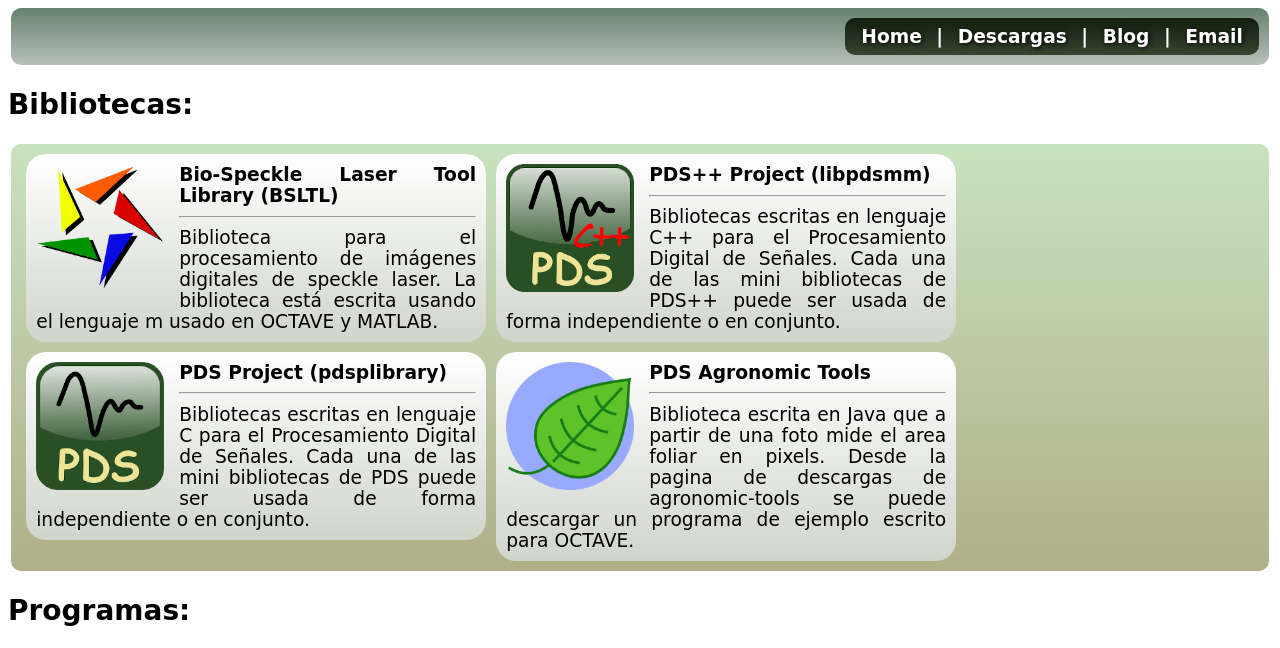
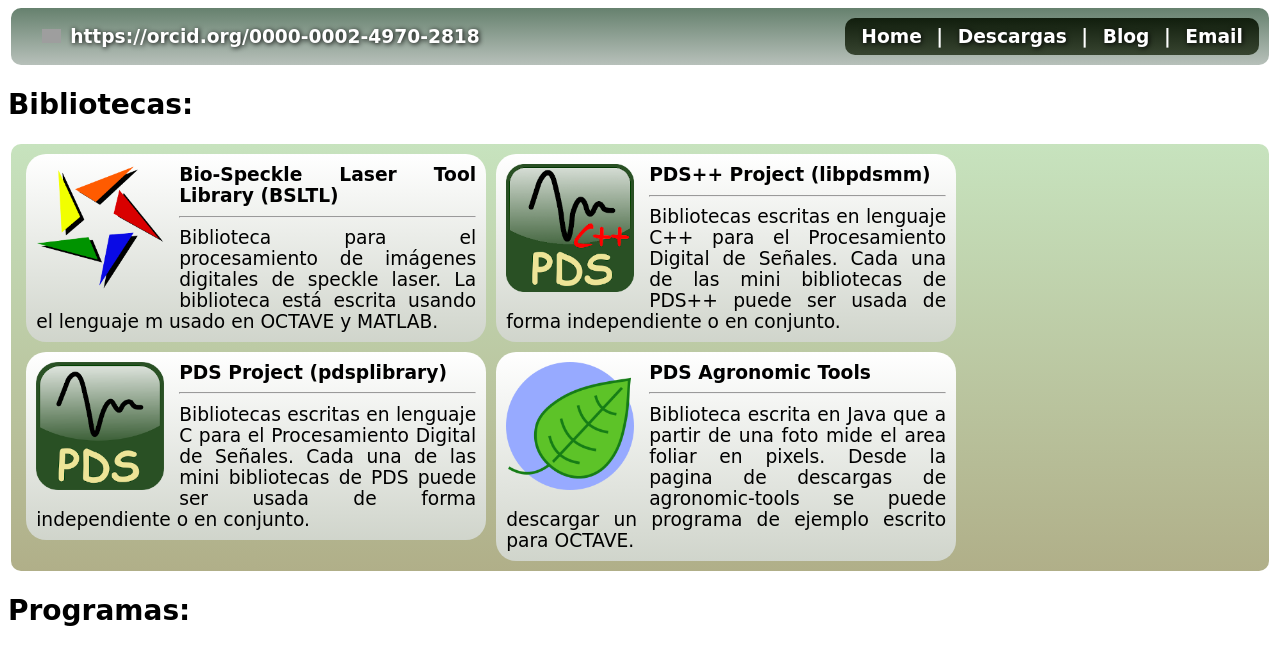
Before and after one commit to trucomanx/trucomanx.github.io, a plain HTML site: page index.html in a window 1280 px wide. Shown: the top 648 px of the page. Drawn offline with Linux system fonts and the light colour scheme; grey boxes are pictures that could not be loaded.

Commit message:
agregando orcid

```diff
--- a/index.html
+++ b/index.html
@@ -9,6 +9,9 @@
 <body>
 
 	<div class="header gradient">
+<div class="top-nav" style="float: left" itemscope itemtype="https://schema.org/Person"><a itemprop="sameAs" content="https://orcid.org/0000-0002-4970-2818" href="https://orcid.org/0000-0002-4970-2818" target="orcid.widget" rel="me noopener noreferrer" style="vertical-align:top;"><img src="https://orcid.org/sites/default/files/images/orcid_16x16.png" style="width:1em;margin-right:.5em;" alt="ORCID iD icon">https://orcid.org/0000-0002-4970-2818</a></div>
+
+
         <div class="top-nav darkblock">
 			<a href="index.html">Home</a> |
 			<a href="descargas.html">Descargas</a> |
```
